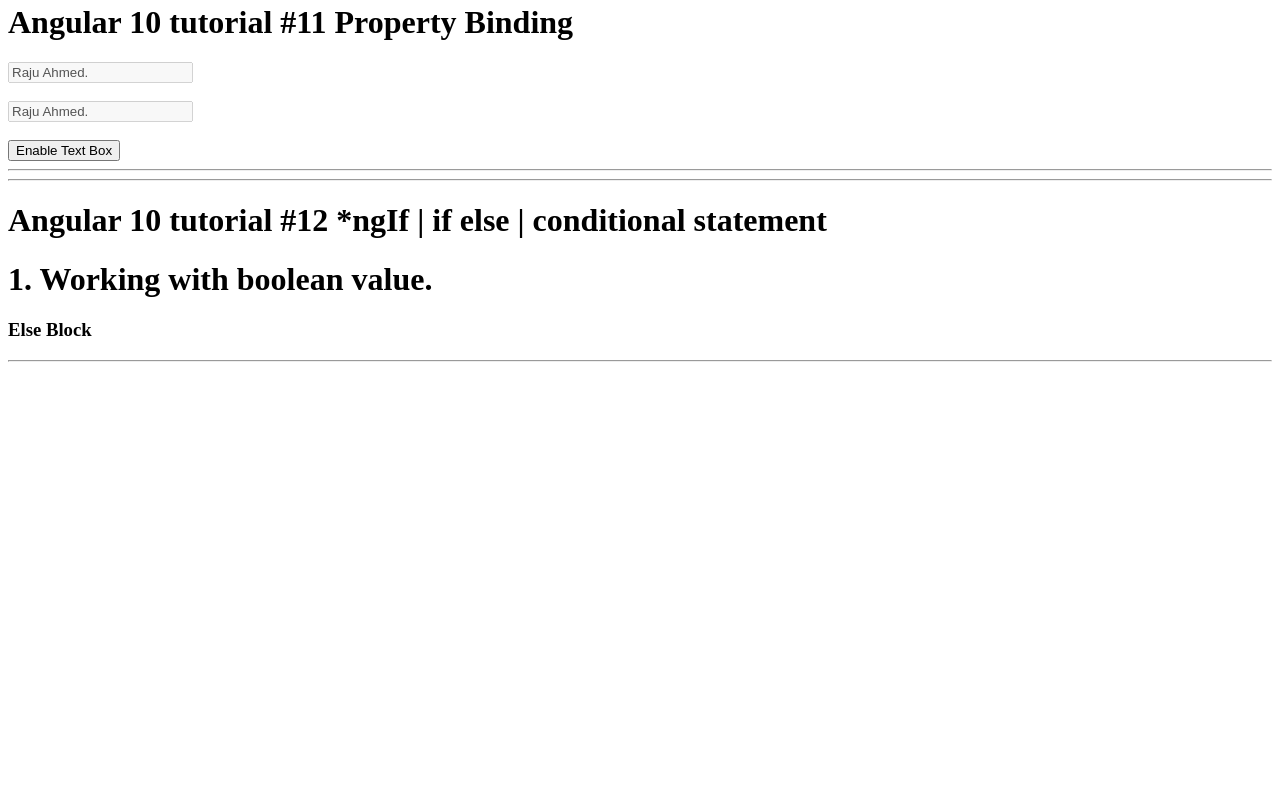
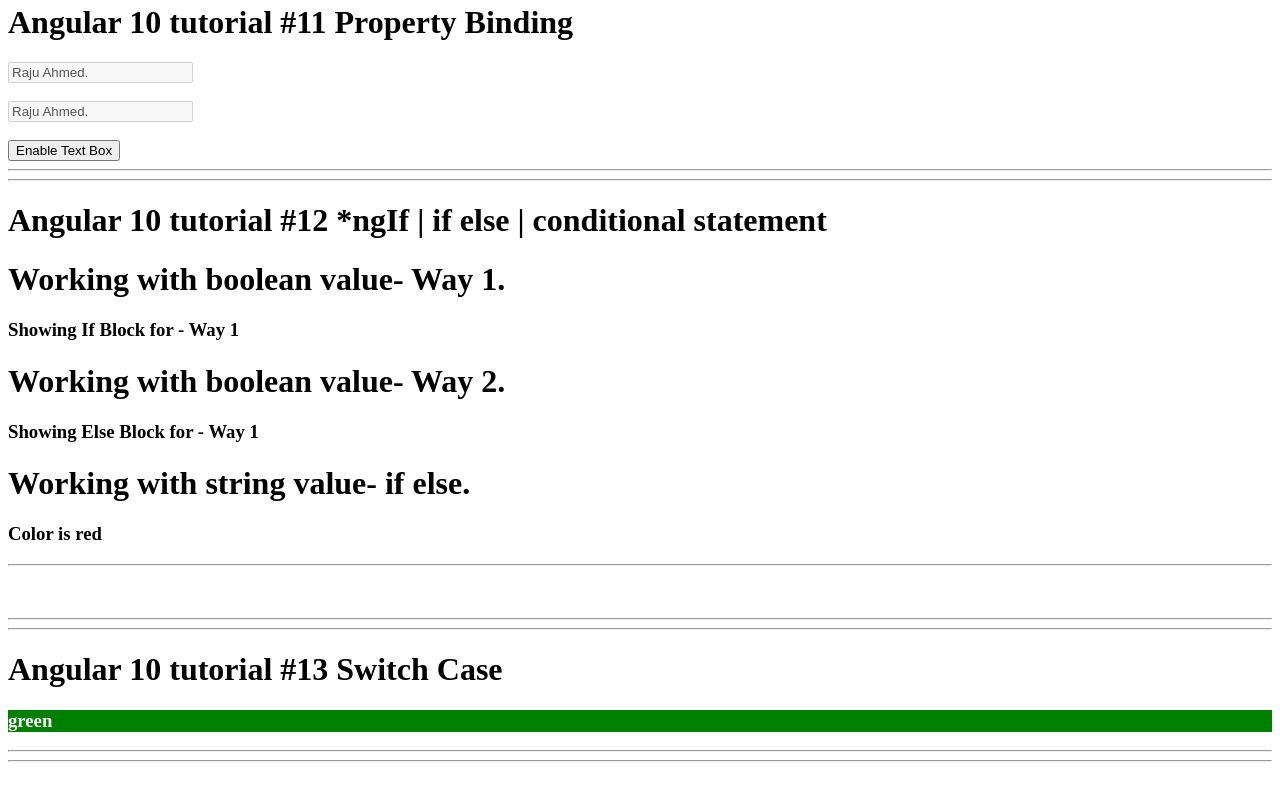
Before and after one commit to mrajuahmed/Angular10To11, an Angular app in the folder blog-angular/: page / in a window 1280 px wide. Shown: the part 1226-2026 px from the top of the page. Before the commit the page ends 1694 px from the top, so only its background shows below. Built offline with nearby package versions, Linux system fonts and the light colour scheme.

Commit message:
Angular 10 tutorial #13 Switch Case

```diff
--- a/blog-angular/src/app/app.component.html
+++ b/blog-angular/src/app/app.component.html
@@ -1,5 +1,7 @@
 <style>
-  table, td, th {
+  table,
+  td,
+  th {
     border: 1px solid black;
     text-align: center;
   }
@@ -45,7 +47,7 @@
 <hr>
 <h1>Angular 10 Hindi tutorial #9 important event in angular</h1>
 <hr>
-<table >
+<table>
   <thead>
     <tr>
       <th>Click</th>
@@ -105,7 +107,8 @@
 <h1>Get Textbox Value in Angular</h1>
 <input type="text" #txtBoxForPart10 />&nbsp;&nbsp;&nbsp;&nbsp;
 <button (click)="getTextBoxValue(txtBoxForPart10.value)"> Get Value</button>&nbsp;&nbsp;
-<button (mouseleave)="getClearMessage(txtBoxForPart10.value)" (click)="clearTextBoxValue();txtBoxForPart10.value=''"> Clear Value</button>
+<button (mouseleave)="getClearMessage(txtBoxForPart10.value)" (click)="clearTextBoxValue();txtBoxForPart10.value=''">
+  Clear Value</button>
 <h1>Text Box Value Uppercase: {{crntTextBoxValue}}</h1>
 <h1>Text Box Value Lowercase: {{crntTextBoxValue2}}</h1>
 <hr>
@@ -118,22 +121,55 @@
 <br><br>
 <input type="text" [disabled]="disabledTextBox" value={{name}}>
 <br><br>
-<button (click)="enableBoxt()">Enable Text Box</button>
+<button (click)="enableBoxt(disabledTextBox)">Enable Text Box</button>
 <hr>
 <hr>
 <h1>Angular 10 tutorial #12 *ngIf | if else | conditional statement</h1>
-<h1>1. Working with boolean value.</h1>
-<div *ngIf="!show; then ifBlock else elseBlock">
+<h1> Working with boolean value- Way 1.</h1>
+<div *ngIf="!show then ifBlock else elseBlock">
+
 </div>
 <ng-template #ifBlock>
-  <h3 >If Block</h3>
+  <h3>Showing If Block for - Way 1</h3>
 </ng-template>
 <ng-template #elseBlock>
-  <h3 >Else Block</h3>
+  <h3>Showing Else Block for - Way 1</h3>
 </ng-template>
+<h1> Working with boolean value- Way 2.</h1>
+<div *ngIf="show else elseBlock">
+  <h3>Showing If Block for - Way 2</h3>
+</div>
+<ng-template #elseBlock>
+  <h3>Showing Else Block for - Way 2</h3>
+</ng-template>
+<h1> Working with string value- if else.</h1>
+<ng-container *ngIf="colorValue === 'red'">
+  <h3 [style.background-color]="'colorValue'">Color is red</h3>
+  <p [style.background-color]="'tomato'"></p>
+</ng-container>
+
+<ng-container *ngIf="colorValue === 'yellow'">
+  <h3 [style.background-color]=" 'colorValue' ">Color is yellow</h3>
+</ng-container>
+
+<ng-container *ngIf="colorValue === 'green'">
+  <h3 [style.background-color]=" 'colorValue' ">Color is green</h3>
+</ng-container>
+<hr>
+<br>
+<br>
+<hr>
+<hr>
+<h1>Angular 10 tutorial #13 Switch Case</h1>
+<div [ngSwitch]="switchColor">
+  <h3 style="background-color:red;color:white" *ngSwitchCase='"red"'>Red</h3>
+  <h3 style="background-color:green;color:white" *ngSwitchCase='"green"'>green</h3>
+  <h3 style="background-color:yellow;color:black" *ngSwitchCase='"yellow"'>yellow</h3>
+  <h3 style="background-color:white;color:black" *ngSwitchCase='"white"'>white</h3>
+  <h3 style="background-color:rgb(13, 34, 230);color:black" *ngSwitchDefault>Default</h3>
+</div>
+<hr>
 <hr>
 <br>
 <br>
 <br>
-<br>
-<br>
--- a/blog-angular/src/app/app.component.ts
+++ b/blog-angular/src/app/app.component.ts
@@ -91,10 +91,12 @@
   }
 
   disabledTextBox=true;
-  enableBoxt(){
-    this.disabledTextBox=false;
+  enableBoxt(evt){
+    this.disabledTextBox=!evt;
   }
 
-  show=true;
+  show=false;
+  colorValue='red';
+  switchColor='green';
 
 }
```
Lines whose indentation alone changed are shown as unchanged.
